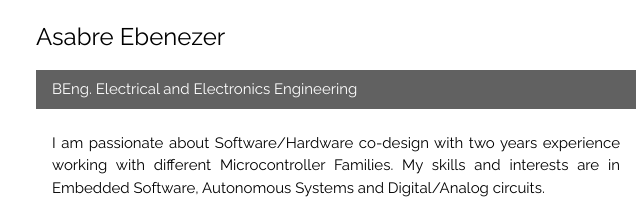
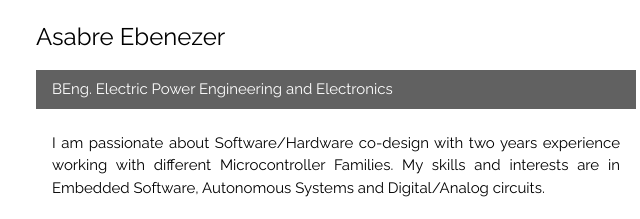
Before and after one commit to ebenezerasabre/quest, a website: page public/index.html in a window 1280 px wide. Shown: the part 772-991 px from the top of the page, 608-1248 px from the left. Drawn offline with nearby package versions, Linux system fonts and the light colour scheme.

Commit message:
sub update

```diff
--- a/public/index.html
+++ b/public/index.html
@@ -192,7 +192,7 @@ body,h1,h2,h3,h4,h5 {font-family: "Raleway", sans-serif}
     <div class="w3-half">
       <div class="w3-content w3-justify" style="max-width:600px">
         <h3 class="w3-sans-serif">Asabre Ebenezer</h3>
-        <p class="w3-sans-serif w3-dark-grey w3-padding">BEng. Electrical and Electronics Engineering </p>
+        <p class="w3-sans-serif w3-dark-grey w3-padding">BEng. Electric Power Engineering and Electronics </p>
         <p class="w3-padding">I am passionate about Software/Hardware co-design
           with two years experience working with different Microcontroller Families.
            My skills and interests are in Embedded Software, Autonomous Systems and Digital/Analog circuits.</p>
```
